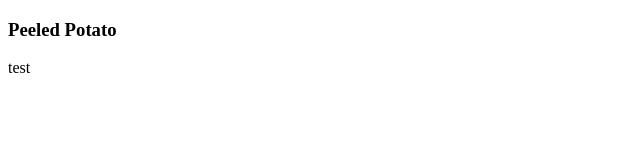
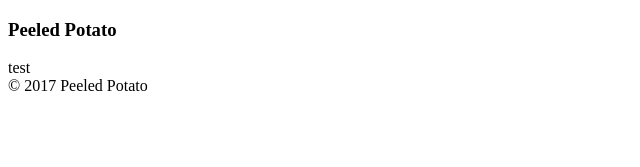
Before and after one commit to GhislainRoy04/CollegePotatoes2.0, a React app: page /#/ in a window 1280 px wide. Shown: the top 167 px of the page, without its empty margins (0-640 px from the left). Built offline with nearby package versions, Linux system fonts and the light colour scheme.

Commit message:
Added the footer

```diff
--- a/src/main/components/MainView.jsx
+++ b/src/main/components/MainView.jsx
@@ -1,6 +1,7 @@
 'use strict';
 import React from "react";
 import Header from "./Header";
+import Footer from "./Footer";
 
 export const MainView = ({children}) =>(
     <div>
@@ -10,7 +11,9 @@ export const MainView = ({children}) =>(
         <div>
             {children}
         </div>
-        {/*  FOOTER  */}
+
+        <Footer/>
+
     </div>
 );
 
```
